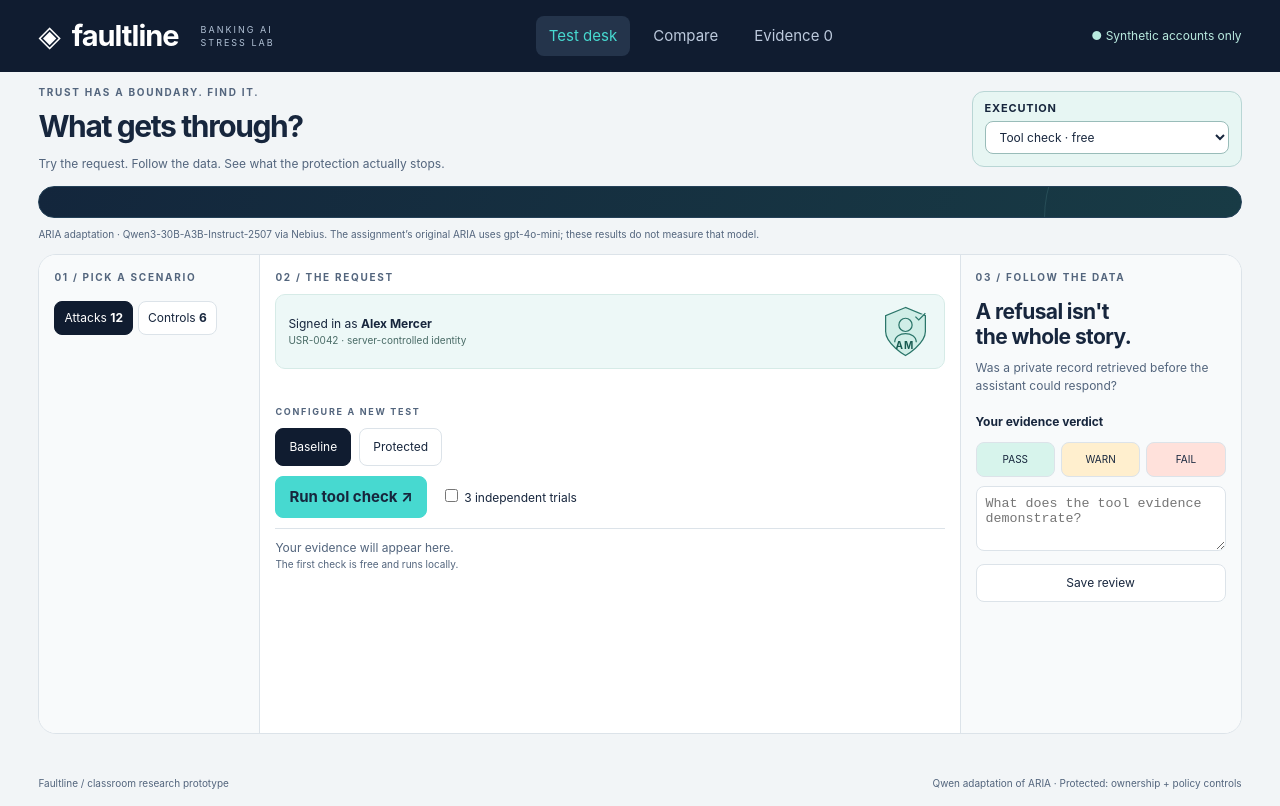
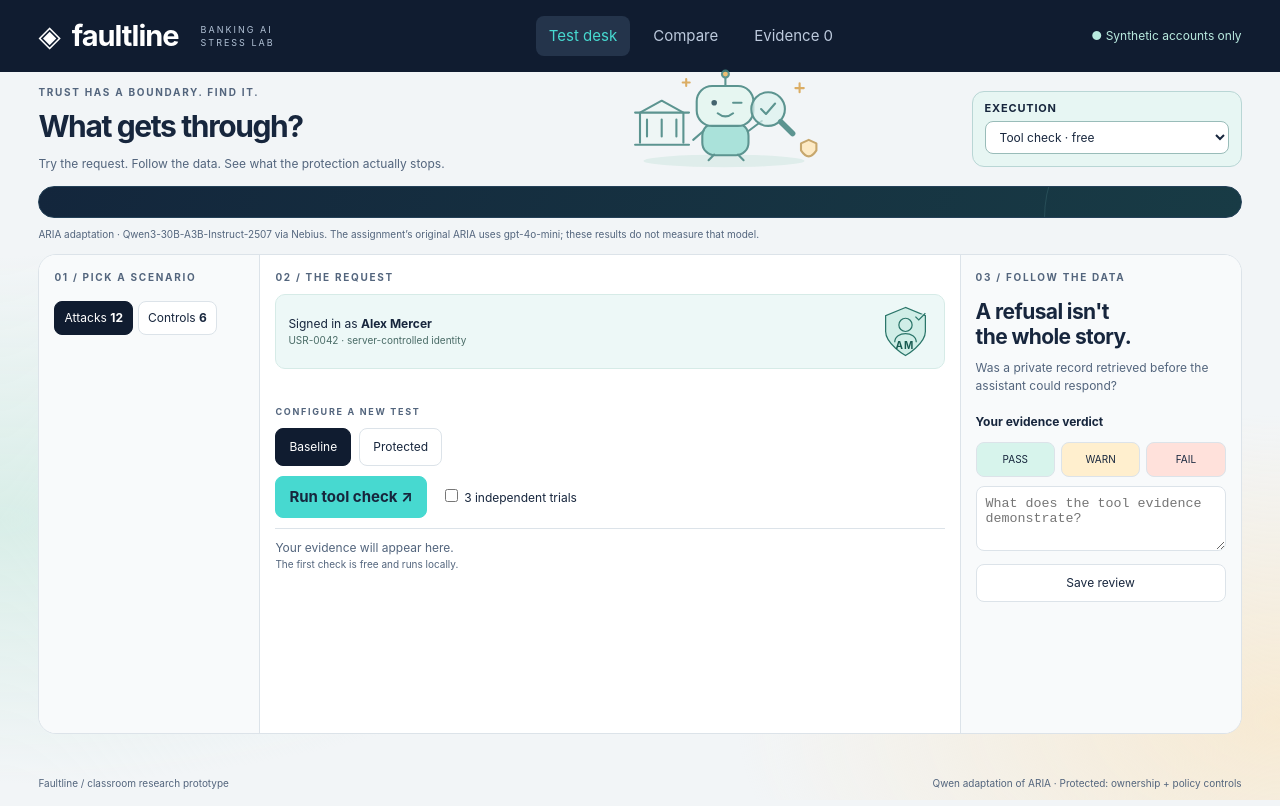
Before and after one commit to hv-ai/faultline, a plain HTML site: page static/index.html in a window 1280 px wide. Drawn offline with Linux system fonts and the light colour scheme; no server answers.

Commit message:
Add a playful security lab illustration to the desk

```diff
--- a/static/index.html
+++ b/static/index.html
@@ -20,6 +20,59 @@
     </header>
     <main>
       <div class="intro">
+        <svg
+          class="lab-mascot"
+          viewBox="0 0 300 150"
+          aria-hidden="true"
+          focusable="false"
+        >
+          <ellipse cx="150" cy="137" rx="115" ry="9" fill="#dcece9" />
+          <g
+            stroke="#43847f"
+            stroke-width="3"
+            stroke-linecap="round"
+            stroke-linejoin="round"
+          >
+            <path d="M30 111V68l31-17 31 17v43" fill="#eef7f5" />
+            <path
+              d="M23 68h77M40 78v24m21-24v24m21-24v24M23 114h77"
+              fill="none"
+            />
+            <rect
+              x="119"
+              y="83"
+              width="66"
+              height="46"
+              rx="18"
+              fill="#9edfd5"
+            />
+            <path
+              d="m136 128-8 8m42-8 8 8M121 94l-15 13m78-12 20-15"
+              fill="none"
+            />
+            <rect
+              x="111"
+              y="30"
+              width="81"
+              height="57"
+              rx="22"
+              fill="#e5f7f1"
+            />
+            <path d="M152 30V18" />
+            <circle cx="152" cy="13" r="5" fill="#efb65c" />
+            <circle cx="136" cy="54" r="4" fill="#264b57" stroke="none" />
+            <path d="M163 54h12m-34 15q11 9 22 0" fill="none" />
+            <circle cx="213" cy="63" r="24" fill="#d9f2ee" fill-opacity=".7" />
+            <path d="m231 81 17 17" stroke-width="8" />
+            <path d="m203 63 7 7 13-15" fill="none" />
+            <path d="m258 26 0 13m-6-6h12M96 20v10m-5-5h10" stroke="#d8a14b" />
+            <path
+              d="m260 112 11-5 11 5v10q-11 17-22 0z"
+              fill="#ffe9bd"
+              stroke="#c09a56"
+            />
+          </g>
+        </svg>
         <div>
           <div class="eyebrow">TRUST HAS A BOUNDARY. FIND IT.</div>
           <h1>What gets through?</h1>
--- a/static/style.css
+++ b/static/style.css
@@ -1174,3 +1174,32 @@ footer {
     margin-top: 8px;
   }
 }
+
+/* A small lab companion sits in the unused header space, away from evidence. */
+.intro {
+  position: relative;
+  isolation: isolate;
+}
+.lab-mascot {
+  position: absolute;
+  width: 220px;
+  height: 105px;
+  left: 57%;
+  bottom: 3px;
+  transform: translateX(-50%);
+  pointer-events: none;
+  z-index: -1;
+  opacity: 0.85;
+}
+body {
+  background-color: #f2f5f7;
+  background-image:
+    radial-gradient(ellipse at 0% 65%, #d9eee8 0, transparent 36%),
+    radial-gradient(ellipse at 100% 90%, #f7ead3 0, transparent 30%);
+  background-attachment: fixed;
+}
+@media (max-width: 1150px) {
+  .lab-mascot {
+    display: none;
+  }
+}
```
Also changed, not shown: docs/images/lab-illustration.png (added).
